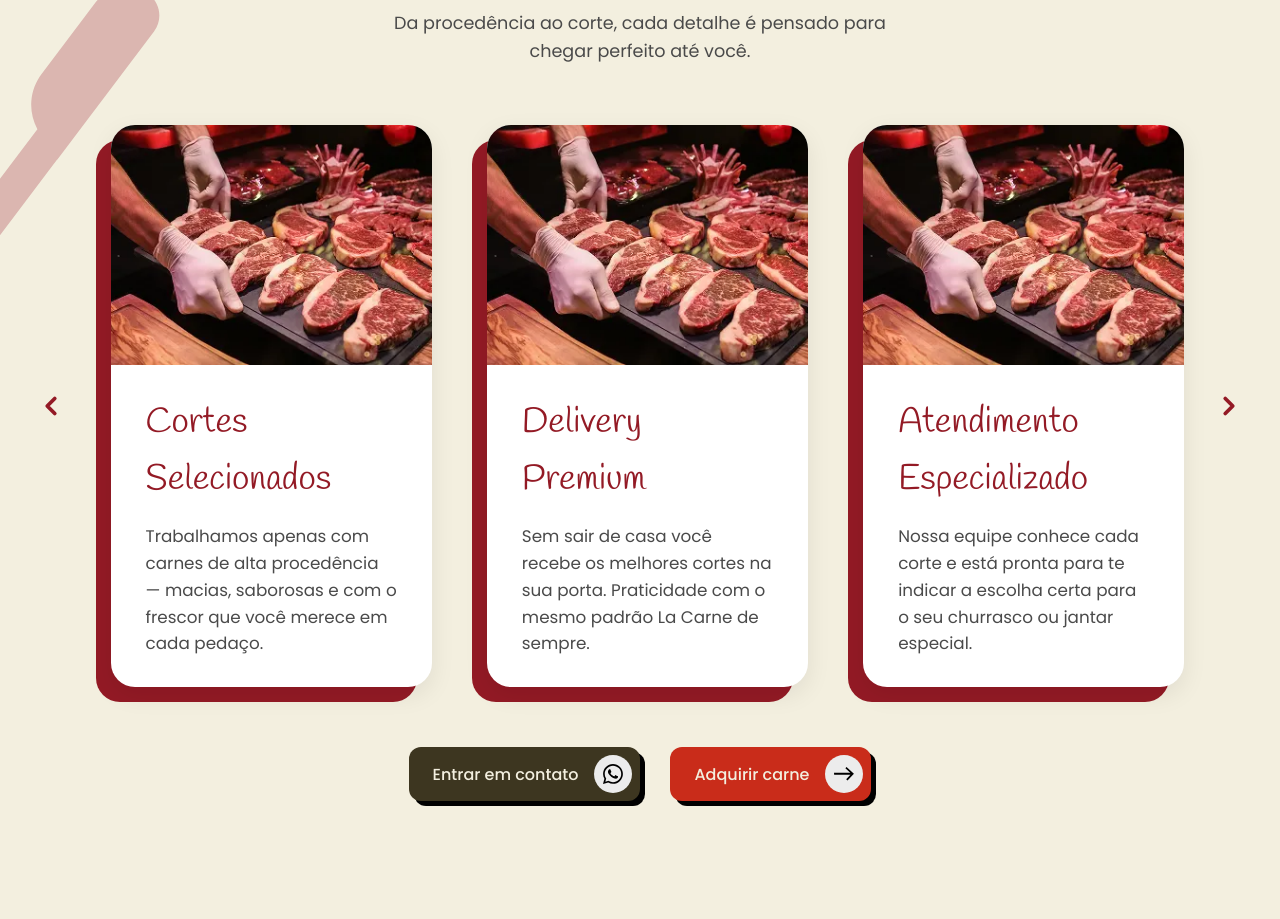
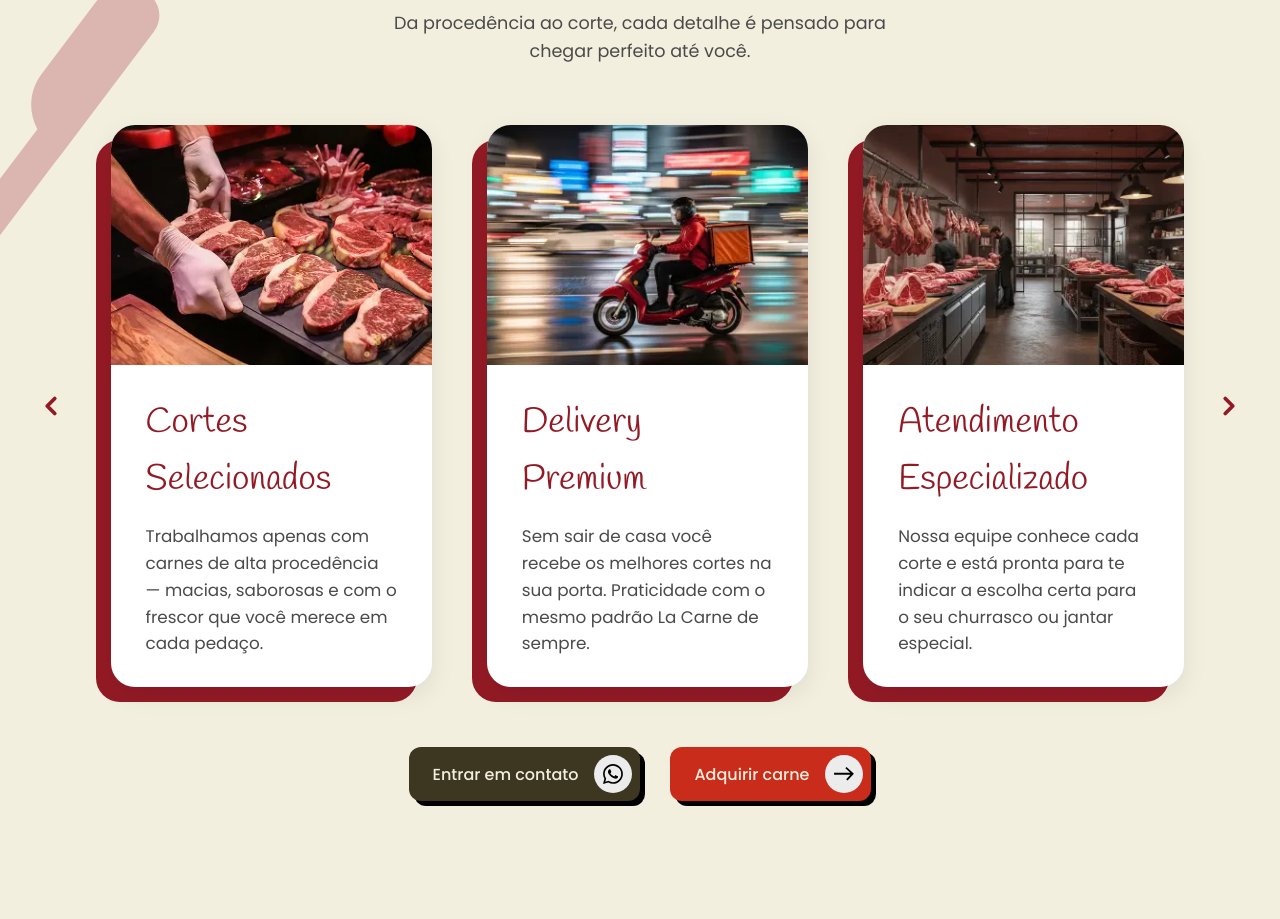
Before and after one commit to Marcusvn2006/WebSite.LaCarne, a React (Vite) app: page / in a window 1280 px wide. Shown: the part 1740-2659 px from the top of the page. Built offline with nearby package versions, Linux system fonts and the light colour scheme.

Commit message:
atualização de imgs

```diff
--- a/src/App.css
+++ b/src/App.css
@@ -595,6 +595,10 @@ body {
     padding: 60px 5%;
   }
 
+  .assados-title {
+    white-space: normal;
+  }
+
   .assados-body {
     flex-direction: column;
     gap: 40px;
@@ -800,6 +804,7 @@ body {
   .assados-title {
     font-size: 2.8rem;
     text-align: left;
+    white-space: normal;
   }
 
   .assados-arrow {
--- a/src/App.jsx
+++ b/src/App.jsx
@@ -10,6 +10,8 @@ import arrowImg from "../src/assets/img/arrowamarelo.png";
 import ctaImg from "../src/assets/img/cta-img.webp";
 import carneVetor from "../src/assets/svg/carnevetorfundo.svg";
 import cardImg from "../src/assets/img/imgcardexp.webp";
+import cardDriveImg from "../src/assets/img/card-drive.webp";
+import attEspecializadoImg from "../src/assets/img/att-especializado.webp";
 import talherVetor from "../src/assets/svg/talhervetorfundo.svg";
 import assadosImg from "../src/assets/img/sectionAssados.webp";
 import assadosImg2 from "../src/assets/img/sectionAssados2.webp";
@@ -106,14 +108,17 @@ const experienceCards = [
   {
     title: 'Cortes Selecionados',
     desc: 'Trabalhamos apenas com carnes de alta procedência — macias, saborosas e com o frescor que você merece em cada pedaço.',
+    image: cardImg, // Imagem do primeiro card mantida
   },
   {
     title: 'Delivery Premium',
     desc: 'Sem sair de casa você recebe os melhores cortes na sua porta. Praticidade com o mesmo padrão La Carne de sempre.',
+    image: cardDriveImg, // Nova imagem do segundo card
   },
   {
     title: 'Atendimento Especializado',
     desc: 'Nossa equipe conhece cada corte e está pronta para te indicar a escolha certa para o seu churrasco ou jantar especial.',
+    image: attEspecializadoImg, // Nova imagem do terceiro card
   },
 ];
 
@@ -352,7 +357,7 @@ const App = () => {
                   role="button"
                   tabIndex={0}
                 >
-                  <img src={cardImg} alt="Preparo de Carne" className="exp-card-img disable-drag" />
+                  <img src={card.image} alt={card.title} className="exp-card-img disable-drag" />
                   <div className="exp-card-content">
                     <h3 className="exp-card-title">{card.title}</h3>
                     <p className="exp-card-desc disable-drag">{card.desc}</p>
```
Also changed, not shown: src/assets/img/att-especializado.webp (added), src/assets/img/card-drive.webp (added).
